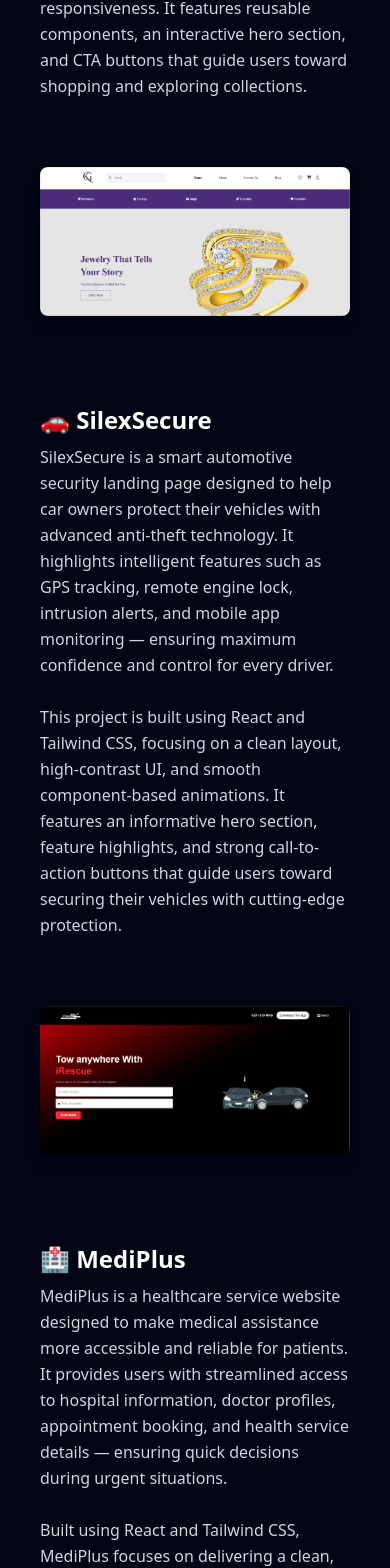
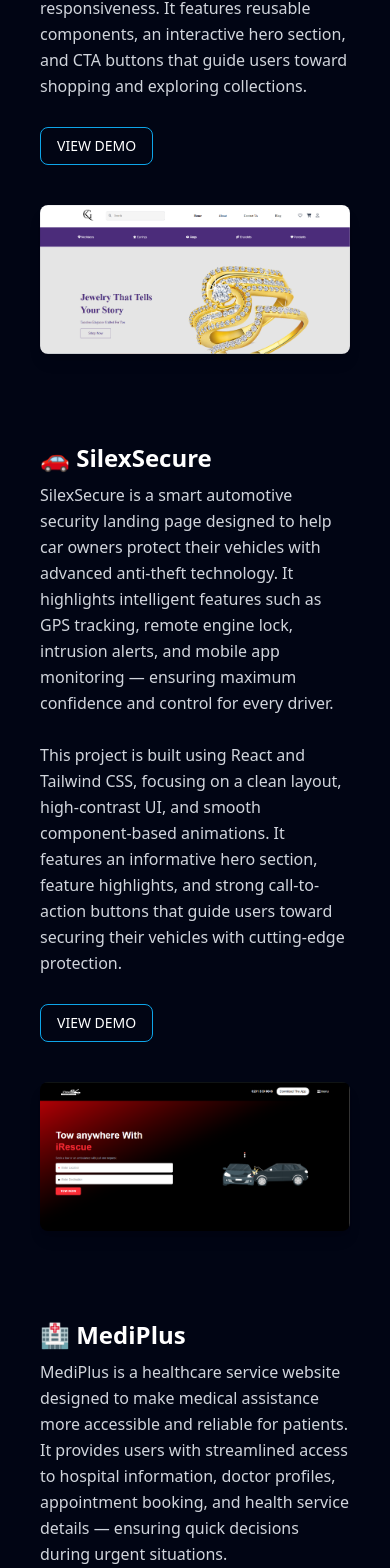
Before and after one commit to allbrightrof/latestportfol, a React (Vite) app: page / in a window 390 px wide. Shown: the part 4693-6261 px from the top of the page. Built offline with nearby package versions, Linux system fonts and the light colour scheme.

Commit message:
new commit

```diff
--- a/src/Projects/Projects.jsx
+++ b/src/Projects/Projects.jsx
@@ -44,7 +44,7 @@ function Projects(){
 
     <a href="https://papaya-tartufo-0c2b7e.netlify.app/">
       <button
-        className="text-sm font-medium hidden md:block cursor-pointer border border-[#0EA5E9] py-2 px-4 rounded-lg transition-all duration-700 hover:scale-105 active:scale-95 hover:bg-[#0EA5E9]"
+        className="text-sm font-medium cursor-pointer border border-[#0EA5E9] py-2 px-4 rounded-lg transition-all duration-700 hover:scale-105 active:scale-95 hover:bg-[#0EA5E9]"
       >
         VIEW DEMO
       </button>
@@ -84,7 +84,7 @@ function Projects(){
 
     <a href="https://toyalerofiq.vercel.app/">
       <button
-        className="text-sm font-medium hidden md:block cursor-pointer border border-[#0EA5E9] py-2 px-4 rounded-lg transition-all duration-700 hover:scale-105 active:scale-95 hover:bg-[#0EA5E9]"
+        className="text-sm font-medium cursor-pointer border border-[#0EA5E9] py-2 px-4 rounded-lg transition-all duration-700 hover:scale-105 active:scale-95 hover:bg-[#0EA5E9]"
       >
         VIEW DEMO
       </button>
@@ -126,7 +126,7 @@ function Projects(){
 
     <a href="https://medipluswebsit.netlify.app/">
       <button
-        className="text-sm font-medium hidden md:block cursor-pointer border border-[#0EA5E9] py-2 px-4 rounded-lg transition-all duration-700 hover:scale-105 active:scale-95 hover:bg-[#0EA5E9]"
+        className="text-sm font-medium cursor-pointer border border-[#0EA5E9] py-2 px-4 rounded-lg transition-all duration-700 hover:scale-105 active:scale-95 hover:bg-[#0EA5E9]"
       >
         VIEW DEMO
       </button>
@@ -168,7 +168,7 @@ function Projects(){
 
     <a href="https://hyraxsign.vercel.app/" target="_blank">
       <button
-        className="text-sm font-medium hidden md:inline-block
+        className="text-sm font-medium
         border border-[#0EA5E9] py-2 px-6 rounded-lg
         transition-all duration-300 hover:scale-105 hover:bg-[#0EA5E9] hover:text-black"
       >
@@ -210,7 +210,7 @@ function Projects(){
 
     <a href="https://ticketappreact.vercel.app/">
       <button
-        className="text-sm font-medium hidden md:block cursor-pointer border border-[#0EA5E9] py-2 px-4 rounded-lg transition-all duration-700 hover:scale-105 active:scale-95 hover:bg-[#0EA5E9]"
+        className="text-sm font-medium cursor-pointer border border-[#0EA5E9] py-2 px-4 rounded-lg transition-all duration-700 hover:scale-105 active:scale-95 hover:bg-[#0EA5E9]"
       >
         VIEW DEMO
       </button>
```
